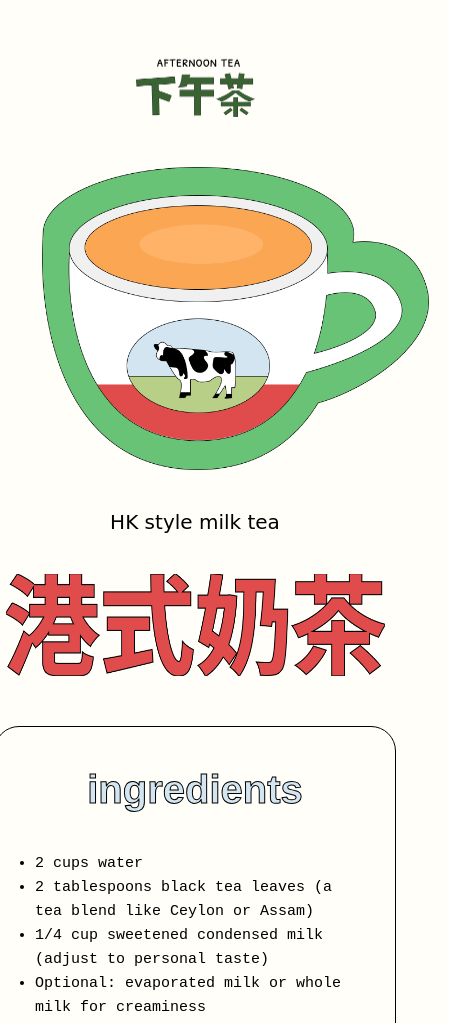
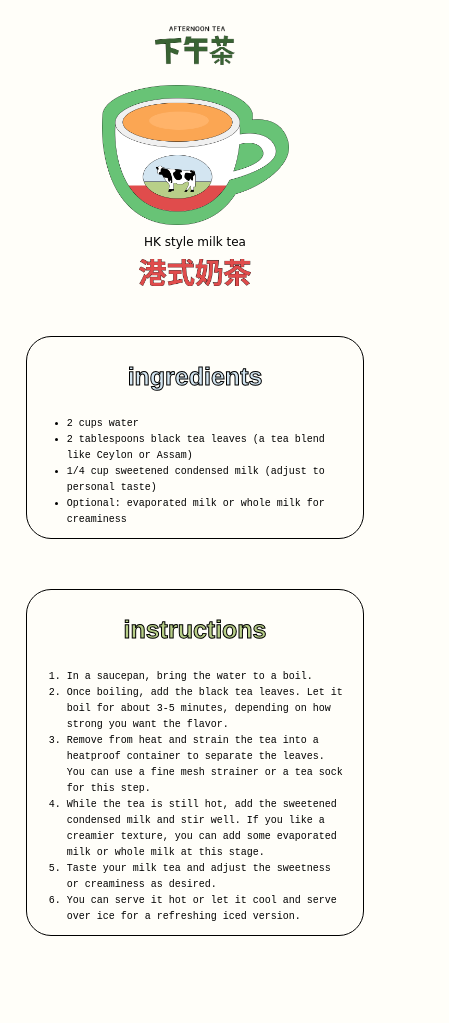
Before and after one commit to charlotteip8/harmonic-collection, a plain HTML site: page entry-5/index.html in a window 390 px wide. Shown: the top 1023 px of the page, 449 px wide, since content can reach past the window. After the commit the page ends 944 px from the top, so only its background shows below. Drawn offline with Linux system fonts and the light colour scheme; a web font is replaced by a local one.

Commit message:
update responsive code

```diff
--- a/entry-5/style.css
+++ b/entry-5/style.css
@@ -144,3 +144,110 @@ p{
     flex: 140;
     order: 3;
 }
+
+/* Mobile Styles */
+@media (max-width: 768px) {
+    .logo1 {
+        width: 100px;
+        height: 57px;
+        margin-top: 30px;
+        margin-bottom: 30px;
+    }
+
+    .box1, .box2 {
+        width: 90%;
+        height: auto;
+        margin-left: auto;
+        margin-right: auto;
+    }
+
+    .ingredients, .instructions {
+        font-size: 30px;
+    }
+
+    #list1, #list2, #list3, h4 {
+        font-size: 14px;
+        padding-right: 20px;
+    }
+
+    .img1 {
+        width: 30%;
+        height: 30%;
+        margin-left: auto;
+        margin-right: auto;
+    }
+
+    .chinese {
+        width: 30%;
+        height: 30%;
+    }
+
+    .container {
+        flex-direction: column;
+        align-items: center;
+    }
+
+    .container1, .container2, .container3 {
+        flex: 1 1 100%;
+        row-gap: 30px;
+    }
+}
+
+/* Mobile Portrait (smaller devices like phones in portrait mode) */
+@media (max-width: 480px) {
+    .logo1 {
+        width: 80px;
+        height: 45px;
+        margin-top: 20px;
+        margin-bottom: 20px;
+    }
+
+    .box1 {
+        width: 90%;
+        height: auto;
+        margin-left: auto;
+        margin-right: auto;
+    }
+
+    .box2 {
+        width: 90%;
+        height: auto;
+        margin-left: auto;
+        margin-right: auto;
+    }
+
+    .ingredients, .instructions {
+        font-size: 25px;
+    }
+
+    #list1, #list2, #list3, h4 {
+        font-size: 10px;
+    }
+
+    p {
+        font-size: 12px;
+    }
+
+    .img1 {
+        width: 50%;
+        margin-left: 0;
+        margin-right: 0;
+        align-self: center;
+    }
+
+    .chinese {
+        width: 30%;
+        height: 30%;
+    }
+
+    .container {
+        flex-direction: column;
+        align-items: center;
+        align-content: center;
+    }
+
+    .container1, .container2, .container3 {
+        flex: 1 1 100%;
+        row-gap: 20px;
+    }
+}
--- a/entry-6/style.css
+++ b/entry-6/style.css
@@ -143,3 +143,110 @@ p{
     flex: 140;
     order: 3;
 }
+
+/* Mobile Styles */
+@media (max-width: 768px) {
+    .logo1 {
+        width: 100px;
+        height: 57px;
+        margin-top: 30px;
+        margin-bottom: 30px;
+    }
+
+    .box1, .box2 {
+        width: 90%;
+        height: auto;
+        margin-left: auto;
+        margin-right: auto;
+    }
+
+    .ingredients, .instructions {
+        font-size: 30px;
+    }
+
+    #list1, #list2, #list3, h4 {
+        font-size: 14px;
+        padding-right: 20px;
+    }
+
+    .img1 {
+        width: 30%;
+        height: 30%;
+        margin-left: auto;
+        margin-right: auto;
+    }
+
+    .chinese {
+        width: 30%;
+        height: 30%;
+    }
+
+    .container {
+        flex-direction: column;
+        align-items: center;
+    }
+
+    .container1, .container2, .container3 {
+        flex: 1 1 100%;
+        row-gap: 30px;
+    }
+}
+
+/* Mobile Portrait (smaller devices like phones in portrait mode) */
+@media (max-width: 480px) {
+    .logo1 {
+        width: 80px;
+        height: 45px;
+        margin-top: 20px;
+        margin-bottom: 20px;
+    }
+
+    .box1 {
+        width: 90%;
+        height: auto;
+        margin-left: auto;
+        margin-right: auto;
+    }
+
+    .box2 {
+        width: 90%;
+        height: auto;
+        margin-left: auto;
+        margin-right: auto;
+    }
+
+    .ingredients, .instructions {
+        font-size: 25px;
+    }
+
+    #list1, #list2, #list3, h4 {
+        font-size: 10px;
+    }
+
+    p {
+        font-size: 12px;
+    }
+
+    .img1 {
+        width: 50%;
+        margin-left: 0;
+        margin-right: 0;
+        align-self: center;
+    }
+
+    .chinese {
+        width: 30%;
+        height: 30%;
+    }
+
+    .container {
+        flex-direction: column;
+        align-items: center;
+        align-content: center;
+    }
+
+    .container1, .container2, .container3 {
+        flex: 1 1 100%;
+        row-gap: 20px;
+    }
+}
```
